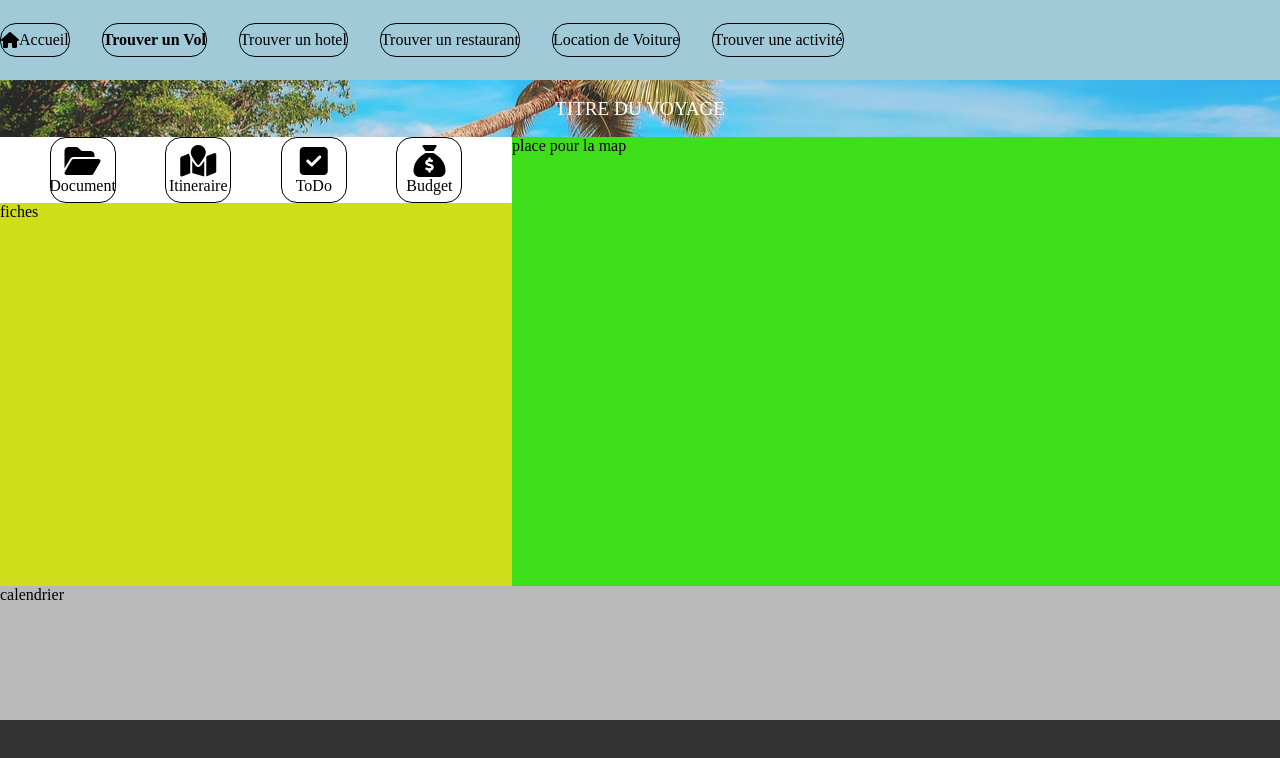
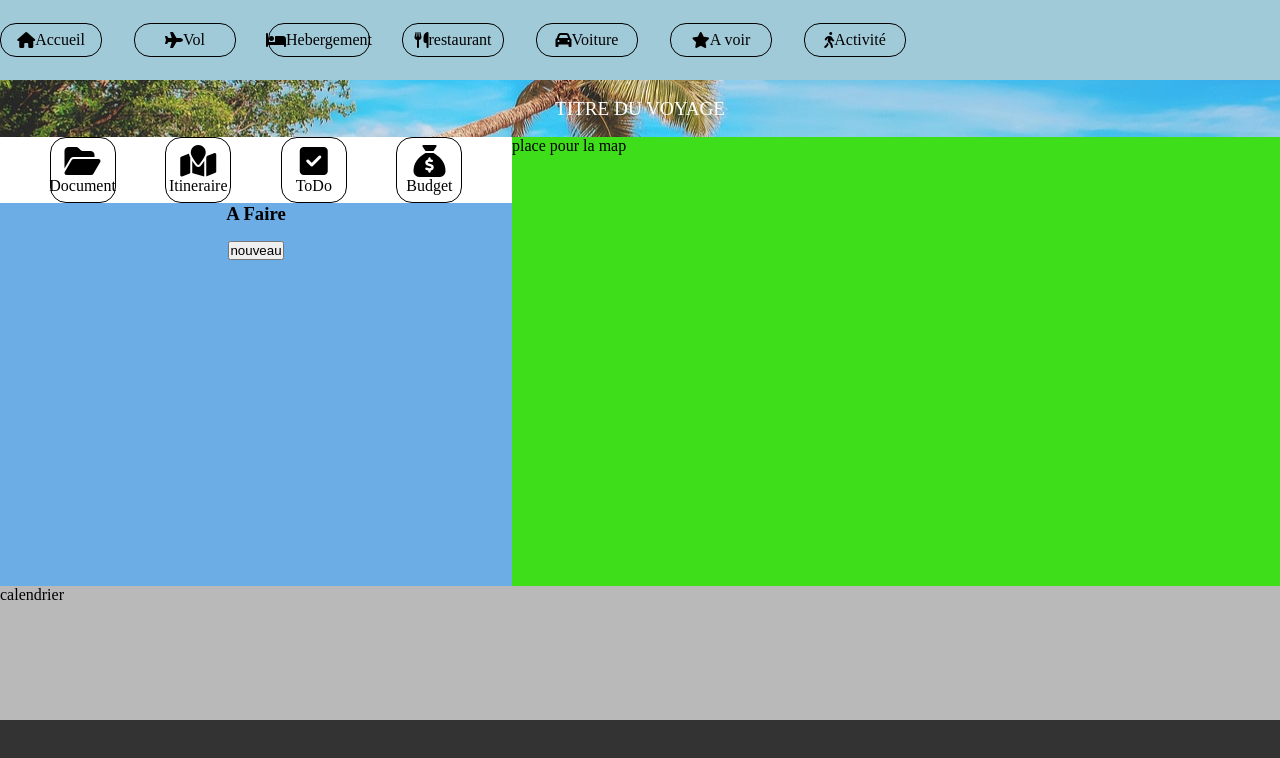
Before and after one commit to CyrilDev83/Planif-Voyage, a plain HTML site: page index.html in a window 1280 px wide. Drawn offline with Linux system fonts and the light colour scheme.

Commit message:
premier parametrage fiches

```diff
--- a/app.js
+++ b/app.js
@@ -0,0 +1,20 @@
+let idFiche = 0;
+function newFiche() {
+  const newFiche = document.createElement("article");
+  newFiche.classList.add("fiche");
+  newFiche.id = `${idFiche}`;
+
+  const sectionFiches = document.querySelector(".fiches");
+  newFiche.innerHTML = "<h1>hello je suis une new fiche</h1>"; // nom de la fiche
+  newFiche.innerHTML =
+    '<button onclick="supprimerFiche(this)">Supprimer</button>'; // bouton supprimer
+
+  sectionFiches.appendChild(newFiche); // ajout de la fiche
+
+  console.log(newFiche.id);
+  idFiche++;
+}
+
+function supprimerFiche(bouton) {
+  bouton.parentNode.remove();
+}
--- a/index.html
+++ b/index.html
@@ -5,32 +5,42 @@
     <meta name="viewport" content="width=device-width, initial-scale=1.0" />
     <title>Outil de planification de voyages</title>
     <link rel="stylesheet" href="./style.css" />
-    <link rel="stylesheet" href="https://cdnjs.cloudflare.com/ajax/libs/font-awesome/6.4.2/css/all.min.css"
+    <link
+      rel="stylesheet"
+      href="https://cdnjs.cloudflare.com/ajax/libs/font-awesome/6.4.2/css/all.min.css"
     />
 
-    <script src="./app.js"></script>
+    <script src="./app.js" defer></script>
   </head>
   <body>
     <nav class="nav">
       <div class="menu" id="home">
-
-            <i class="fa-solid fa-house"></i>Accueil
+        <i class="fa-solid fa-house"></i>
+        <a href="./index.html">Accueil</a>
       </div>
       <div class="menu">
-            <a href="https://www.skyscanner.fr/">Trouver un Vol</a>
-
+        <i class="fa-solid fa-plane"></i>
+        <a href="https://www.skyscanner.fr/" target="_blank">Vol</a>
       </div>
       <div class="menu">
-            Trouver un hotel
+        <i class="fa-solid fa-bed"></i>
+        <a href="https://www.skyscanner.fr/" target="_blank">Hebergement</a>
       </div>
       <div class="menu">
-            Trouver un restaurant
+        <i class="fa-solid fa-utensils"></i>
+        <a href="https://www.skyscanner.fr/" target="_blank">restaurant</a>
       </div>
       <div class="menu">
-            Location de Voiture
+        <i class="fa-solid fa-car"></i>
+        <a href="https://www.skyscanner.fr/" target="_blank">Voiture</a>
       </div>
       <div class="menu">
-            Trouver une activité
+        <i class="fa-solid fa-star"></i>
+        <a href="https://www.skyscanner.fr/" target="_blank">A voir</a>
+      </div>
+      <div class="menu">
+        <i class="fa-solid fa-person-walking"></i>
+        <a href="https://www.skyscanner.fr/" target="_blank">Activité</a>
       </div>
     </nav>
 
@@ -52,7 +62,13 @@
             <i class="fa-solid fa-sack-dollar"></i> Budget
           </div>
         </div>
-        <div class="fiches">fiches</div>
+        <section class="fiches">
+          <h1>A Faire</h1>
+          <button class="bouton-nouvelle-fiche" onclick = newFiche()>
+            nouveau
+          </button>
+          <!-- Code Ajouter par la fonction newFiche -->
+        </section>
         <div class="map">place pour la map</div>
         <section class="calendrier">calendrier</section>
       </section>
--- a/style.css
+++ b/style.css
@@ -30,12 +30,12 @@ nav {
   display: flex;
   flex-direction: row;
   align-items: center;
-
+  justify-content: center;
+  width: 100px;
 }
 .menu a {
   text-decoration: none; /* Supprime le soulignement */
   color: black;
-    font-weight: bold;
 }
 
 footer {
@@ -98,8 +98,20 @@ main {
 
 .fiches {
   grid-area: fiches;
-  background-color: rgb(206, 222, 26);
+  background-color: rgb(108, 173, 230);
   height: 100%;
+  display: flex;
+  flex-direction: column;
+  gap: 1em;
+  align-items: center;
+}
+
+.fiche {
+  width: 80%;
+  height: 50px;
+  border: solid black 1px;
+  border-radius: 10px;
+  background-color: #d1d0d0;
 }
 
 .map {
```
Lines whose indentation alone changed are shown as unchanged.
